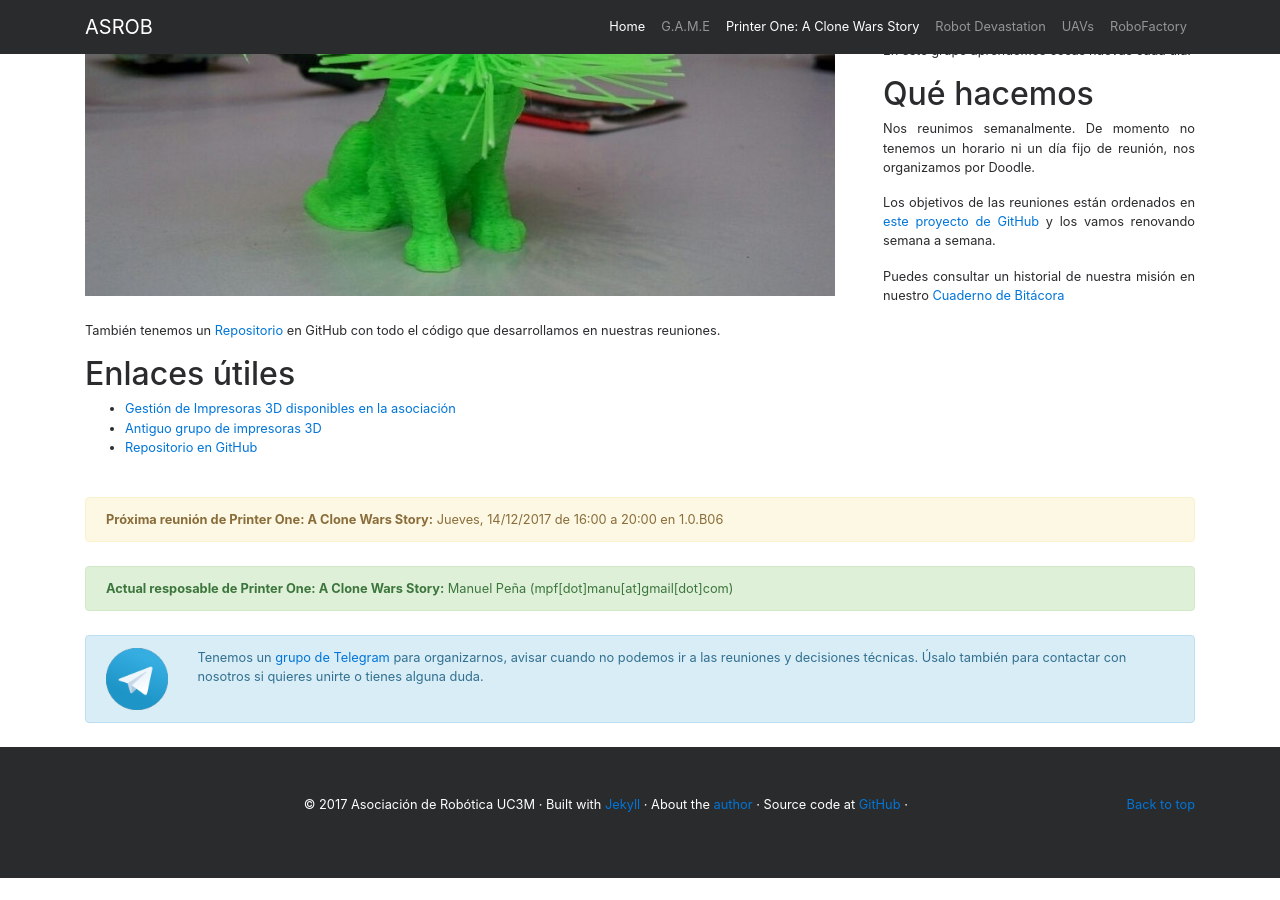
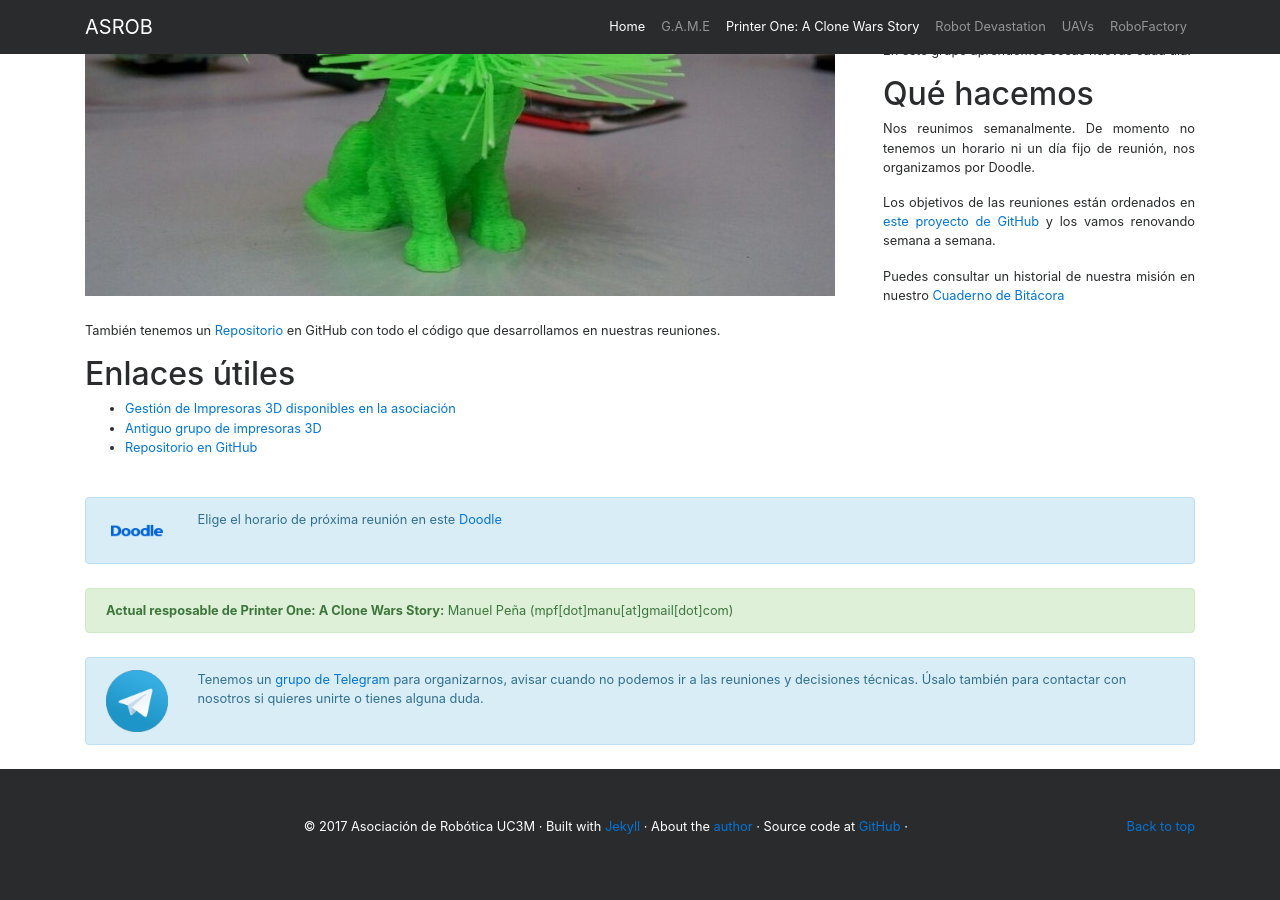
Before and after one commit to asrob-uc3m/asrob-uc3m.github.io, a Jekyll site: the page built from _workgroups/2017-05-28-printer-one.markdown, in a window 1280 px wide and 900 px high, scrolled down 931 px. Built offline with Jekyll 4.4.1, drawn with Linux system fonts in a browser that asks for light colours; before the commit the page ends 1809 px from its top, so only the background shows below that.

Commit message:
Printer One Doodle

```diff
--- a/_workgroups/2017-05-28-printer-one.markdown
+++ b/_workgroups/2017-05-28-printer-one.markdown
@@ -9,13 +9,13 @@
 picture_full: /img/printer_one-full.jpg
 manager: Manuel Peña
 manager_email: mpf[dot]manu[at]gmail[dot]com
-next_meeting: Jueves, 14/12/2017 de 16:00 a 20:00 en 1.0.B06
+next_meeting_doodle: https://doodle.com/poll/3stncsicnumdxgic
 layout: workgroup
 ---
 
 <!--- Swap next_meeting and next_meeting_doodle here --->
-<!--- next_meeting: Martes, 05/12/2017 de 17:00 a 21:00 en 1.0.B06 --->
-<!--- next_meeting_doodle: https://doodle.com/poll/c2e53zh4psuzyar7 --->
+<!--- next_meeting: Jueves, 14/12/2017 de 16:00 a 20:00 en 1.0.B06 --->
+<!---  --->
 
 ## Quiénes somos
 
```
